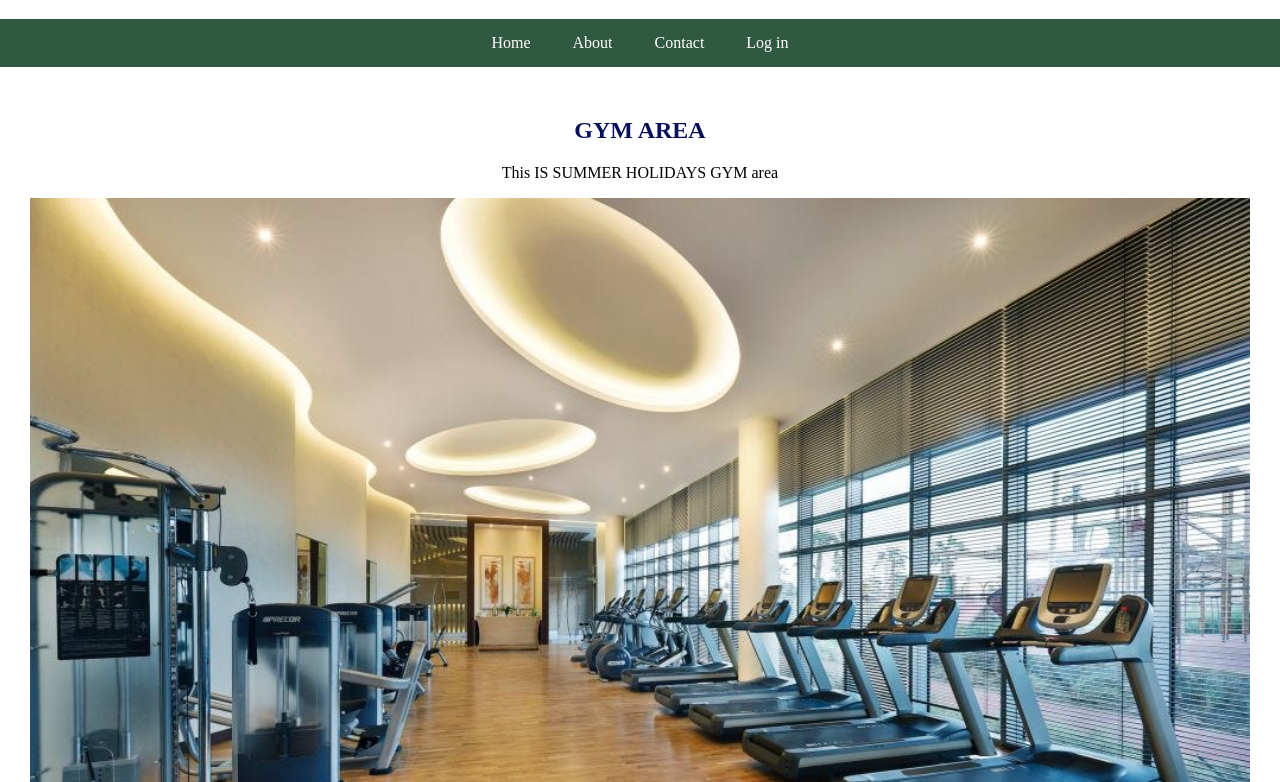
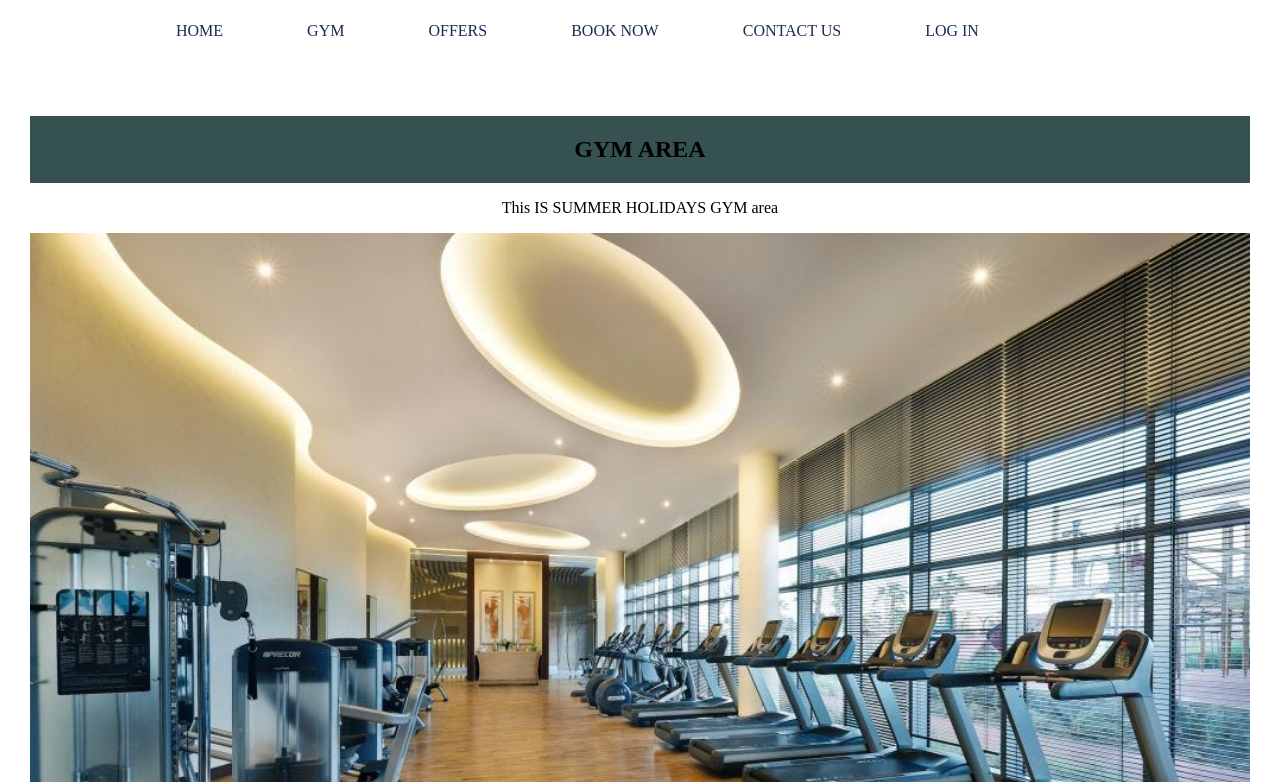
Before and after one commit to saijoshii/finall-sai, a plain HTML site: page gym.html in a window 1280 px wide. Shown: the part 101-883 px from the top of the page. Drawn offline with Linux system fonts and the light colour scheme.

Commit message:
playing with css

```diff
--- a/gym.css
+++ b/gym.css
@@ -1,8 +1,23 @@
-h1{
-    text-align: center;
-    color: #88bdbc;
+.bar{
+    width: 85%;
+    margin: auto;
+    padding: 30px 0;
+    display: flex;
+    align-items: center;
+    justify-content: space-between;
 
+}
 
+.bar ul li {
+    list-style: none;
+    display: inline-block;
+    margin: 0 40px;
+    text-transform: uppercase;
+    background: scroll;
+}
+.bar ul li a{
+    color: rgb(26, 44, 79);
+    text-decoration: none;
 }
 
 body{
@@ -18,48 +33,25 @@ h1{
     color: white;
     padding: 20px;
     max-height: fit-content;
+    margin: 0%;
 }
-.nav {
-    background-color: rgb(49, 88, 65);
-    display:flex;
-    justify-content:center;
+h2{
+    text-align: center;
+    background-color: rgb(53, 81, 80);
+    padding: 20px;
+    max-height: fit-content;
+    margin: 0%;
+}
 
-
-}
-.nav a{
-    color: white;
-    text-align: center;
-    padding: 15px 21px;
-    text-decoration: none;
-}
-.nav a:hover{
-    background-color: rgb(8, 63, 34);
-}
-.flight{
-    background-size: cover;
-    /* background-image: url(istockphoto-155439315-612x612.jpg); */
-    height: 700px;
-    align-items: first baseline;
-    color: white;
-    display: flex;
-    text-shadow: 3px 3px 5px black;
-    justify-content: center;
-}
-.flight h1{
-    font-size: 30px;
-    font-family: 'Times New Roman', Times, serif;
-}
 .content{
     text-align: center;
     padding: 30px;
 }
-.content h2{
-    color: rgb(8, 16, 92);
 
-}
 .content img{
     height: auto;
     width: 100%;
+    /* Gym Area picture  */
 }
 footer{
     text-align: center;
--- a/gym.html
+++ b/gym.html
@@ -11,42 +11,48 @@
 </head>
 <body>
     <h1> SUMMER HOLIDAYS GYM</h1>
-    <nav class="nav">
 
-        <a class="Home">Home</a><br>
-        <a class ="Rewards">About</a><br>
-        <!-- <a class ="Book a flight">Booking</a><br> -->
-        <!-- <a class ="About">About</a><br> -->
-        <a class ="Contact">Contact</a><br>
-
-        <a class ="Login" <a href="login.html"> Log in</a></a><br>
-    </nav>
     <!-- <section class="Home">
         <h1>WELCOME TO SUMMER HOLIDAYS</h1>
         <h2> GYM AREA</h2>
         <img src="gymarea.jpg">
     </section> -->
+    <div class="house">
+        <div class="bar">
+            <!-- <img src="livingroom.webp" alt="logo"> -->
+           <ul>
+            <li><a href="index.html" >Home</a></li>
+            <li><a href="gym.html" >Gym</a></li>
+            <li><a href="#" >Offers</a></li>
+            <li><a href="#" >Book Now</a></li>
+            <li><a href="#" >Contact us</a></li>
+            <li><a href="login.html" >Log in</a></li>
+           </ul>
+        </div>
+
+    </div>
+
     <section class="content"Home>
 
         <h2> GYM AREA</h2>
         <p> This IS SUMMER HOLIDAYS GYM area</p>
         <img src="cardio.jpg" alt="cardio">
-        <!-- <img src="aeroplane forweb.png" alt="plane"> -->
+
 
     </section>
 
-    <section class="content" id="rewards">
+    <section class="content" id="offers">
         <h2>Offers</h2>
         <p> Join our gym membership and get chance to win free TankTops!</p>
-        <!-- <img src="istockphoto-155439315-612x612.jpg" alt="anotherplane"> -->
+        <img src="tanktops.webp" alt="tanktops">
+
     </section>
     <section class="content" id="Contact">
         <h2> Contact Us </h2>
         <p> we love to hear from you! Get in touch</p>
-        <!-- <img src="aeroplane forweb.png" alt="plane2"> -->
+
     </section>
-    <!-- <section class="content" id="login">
-        <h2></h2> -->
+
 
     <footer>
         <p> SUMMER HOLIDAYS GYM 2024.ALL RIGHTS RESERVED</p>
--- a/login.css
+++ b/login.css
@@ -21,6 +21,7 @@ div{
     align-items: center;
     min-height: 100vh;
     background: seagreen;
+    background-image: linear-gradient(rgba(0,0,0,0.70),rgba(0,0,0,0.72)), url(login\ image.avif);
  }
  div{
     width: 420px;
```
Also changed, not shown: aeroplane forweb.png (deleted), back-image.png (added), dreamyresort.jpg (deleted), gymarea.jpg (deleted), istockphoto-155439315-612x612.jpg (deleted), pic.png (added), tanktops.webp (added).
